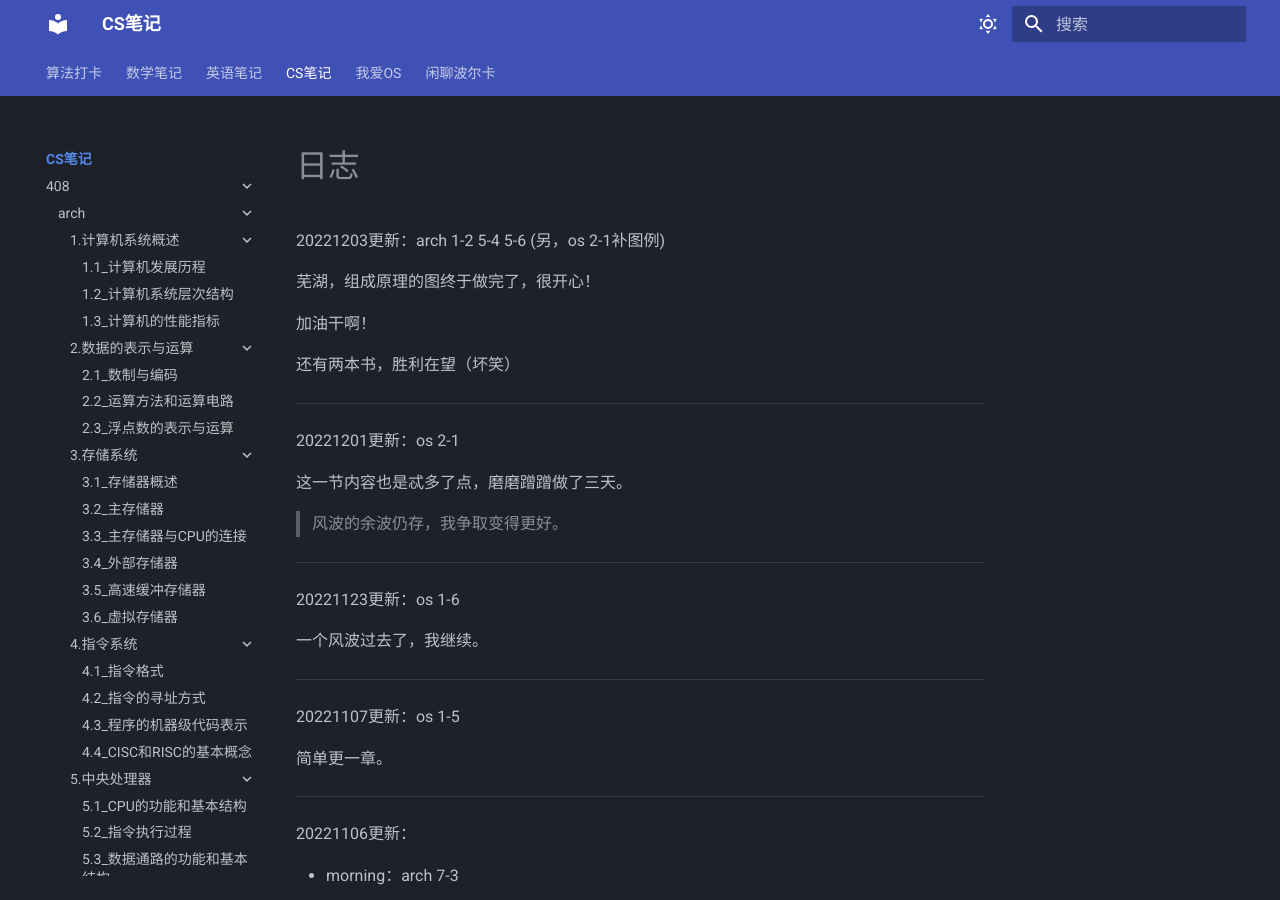
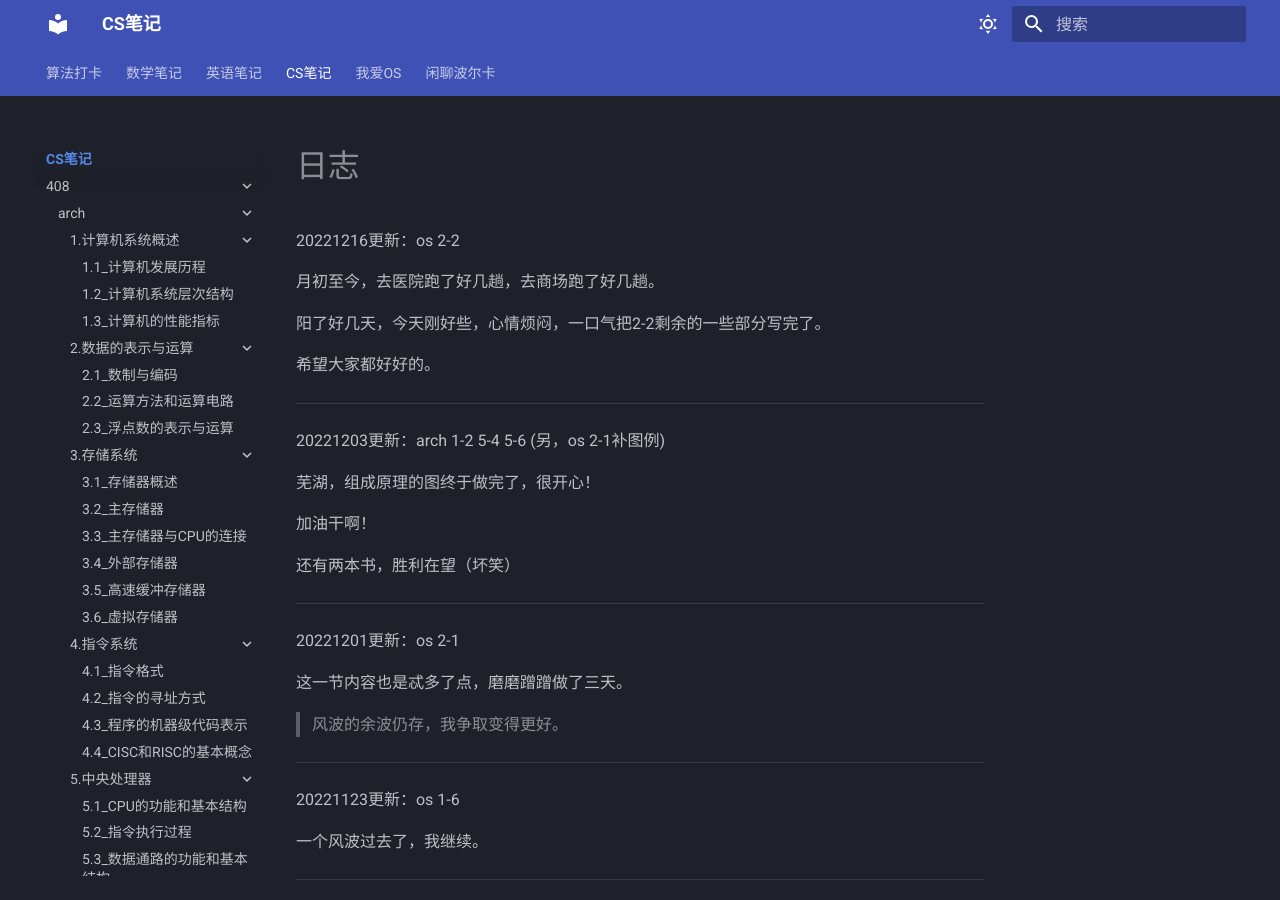
Before and after one commit to Haohahahaha/cs, an MkDocs documentation site: the page built from docs/index.md, in a window 1280 px wide and 900 px high. Built offline with MkDocs 1.6.1 and Material for MkDocs 9.7.7, drawn with Linux system fonts in a browser that asks for light colours.

Commit message:
2022-12-16_02:16:16 update

```diff
--- a/docs/index.md
+++ b/docs/index.md
@@ -1,3 +1,13 @@
+20221216更新：os 2-2
+
+月初至今，去医院跑了好几趟，去商场跑了好几趟。
+
+阳了好几天，今天刚好些，心情烦闷，一口气把2-2剩余的一些部分写完了。
+
+希望大家都好好的。
+
+---
+
 20221203更新：arch 1-2 5-4 5-6 (另，os 2-1补图例)
 
 芜湖，组成原理的图终于做完了，很开心！
--- a/mkdocs.yml
+++ b/mkdocs.yml
@@ -78,7 +78,7 @@ nav:
           - 1.6_虚拟机: 408/os/1-6.md
         - 2.进程与线程:
           - 2.1_进程与线程: 408/os/2-1.md
-#         - 2.2_处理机调度: 408/os/2-2.md
+          - 2.2_处理机调度: 408/os/2-2.md
 #         - 2.3_同步与互斥: 408/os/2-3.md
 #         - 2.4_死锁: 408/os/2-4.md
         - 3.内存管理:
```
Also changed, not shown: docs/408/os/2-2.md (added, +1 -0 lines), 1 other file.
